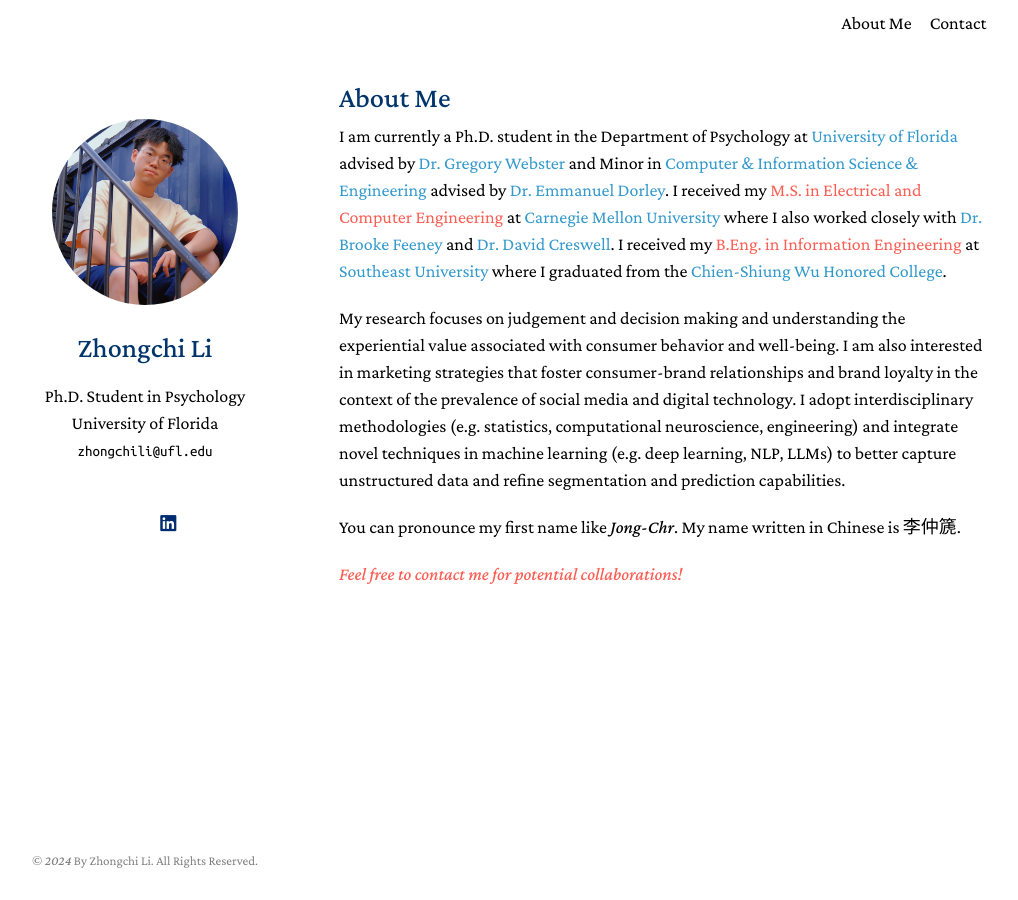
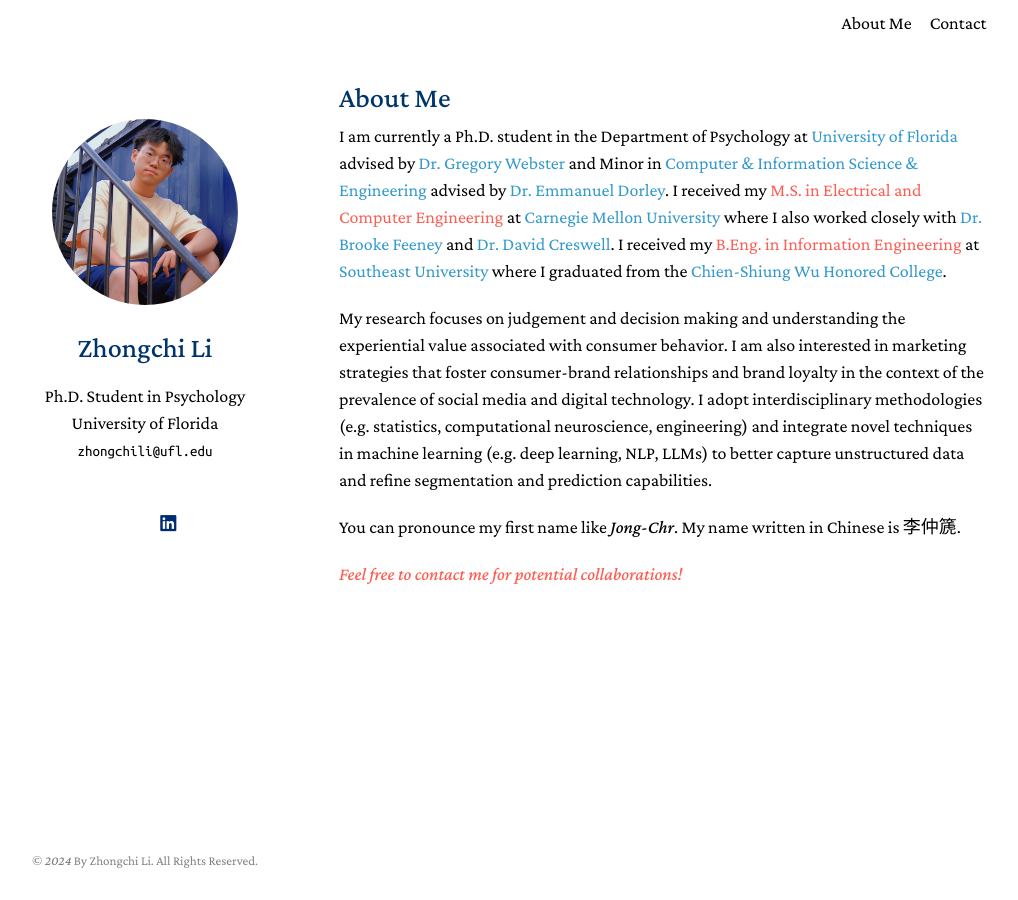
Before and after one commit to zhongchili52/zhongchili52.github.io, a Jekyll site: the page built from index.md, in a window 1280 px wide. Shown: the whole page, without its empty margins (131-1149 px from the left). Built offline with Jekyll 4.4.1, drawn with Linux system fonts in a browser that asks for light colours; a style sheet for code colours, icons or effects is not loaded.

Commit message:
Update index.md

```diff
--- a/index.md
+++ b/index.md
@@ -9,7 +9,7 @@
 
 I am currently a Ph.D. student in the Department of Psychology at [University of Florida](https://psych.ufl.edu/social-psychology/people/) advised by [Dr. Gregory Webster](https://www.gdwebster.com/) and Minor in [Computer & Information Science & Engineering](https://www.cise.ufl.edu/) advised by [Dr. Emmanuel Dorley](https://www.emmanueldorley.com/#intro). I received my <font color="#fd5e53">M.S. in Electrical and Computer Engineering</font> at [Carnegie Mellon University](https://www.ece.cmu.edu/) where I also worked closely with [Dr. Brooke Feeney](https://www.cmu.edu/dietrich/psychology/relationships-lab/brooke-feeney-associate-professor.html) and [Dr. David Creswell](https://www.healthandhumanperformancelab.com/people). I received my <font color="#fd5e53">B.Eng. in Information Engineering</font> at [Southeast University](https://www.seu.edu.cn/english/) where I graduated from the [Chien-Shiung Wu Honored College](https://wjx.seu.edu.cn/wjxen/).
 
-My research focuses on judgement and decision making and understanding the experiential value associated with consumer behavior and well-being. I am also interested in marketing strategies that foster consumer-brand relationships and brand loyalty in the context of the prevalence of social media and digital technology. I adopt interdisciplinary methodologies (e.g. statistics, computational neuroscience, engineering) and integrate novel techniques in machine learning (e.g. deep learning, NLP, LLMs) to better capture unstructured data and refine segmentation and prediction capabilities.
+My research focuses on judgement and decision making and understanding the experiential value associated with consumer behavior. I am also interested in marketing strategies that foster consumer-brand relationships and brand loyalty in the context of the prevalence of social media and digital technology. I adopt interdisciplinary methodologies (e.g. statistics, computational neuroscience, engineering) and integrate novel techniques in machine learning (e.g. deep learning, NLP, LLMs) to better capture unstructured data and refine segmentation and prediction capabilities.
 
 You can pronounce my first name like <em>Jong-Chr</em>. My name written in Chinese is 李仲篪.
 
```
